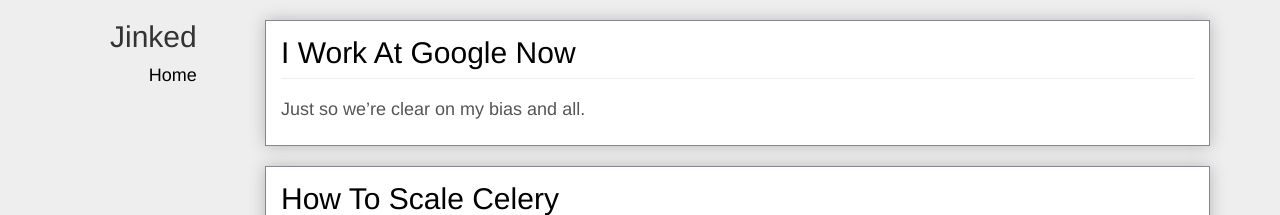
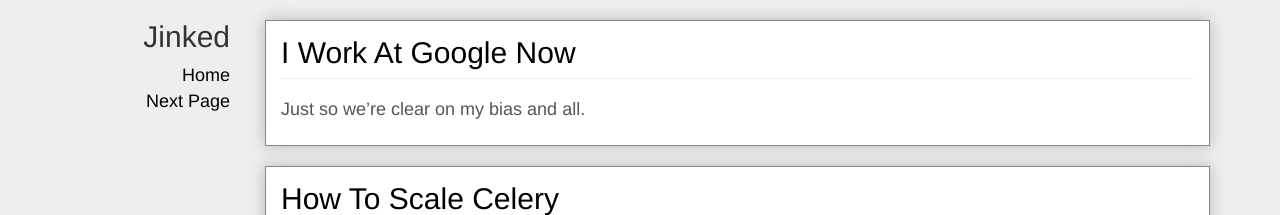
Before and after one commit to Cidan/cidan.github.io, a Jekyll site: the page built from index.html, in a window 1280 px wide. Shown: the top 215 px of the page. Built offline with Jekyll 4.4.1, drawn with Linux system fonts in a browser that asks for light colours; nearby versions of some CDN libraries; the list of posts is cut into pages by our own code.

Commit message:
paging, styles

```diff
--- a/_includes/content.html
+++ b/_includes/content.html
@@ -7,4 +7,5 @@
 		</div>
 	</div>
 {% endfor %}
+
 </div>
--- a/_includes/sidebar.html
+++ b/_includes/sidebar.html
@@ -2,5 +2,11 @@
 	<ol id="left-bar" class="bs-sidebar affix">
 		<h2 class="title">Jinked</h2>
 		<li><a href="/">Home</a></li>
+		{% if paginator.previous_page %}
+		<li><a href="{{ paginator.previous_page_path }}">Previous Page</a></li>
+		{% endif %}
+		{% if paginator.next_page %}
+		<li><a href="{{ paginator.next_page_path }}" class="pager">Next Page</a></li>
+		{% endif %}
   </ol>
 </div>
--- a/css/style.css
+++ b/css/style.css
@@ -62,10 +62,11 @@
     text-align: right;
     list-style-image: none;
     list-style-position: none;
-    list-style-type: none;
+	list-style-type: none;
+	width: 160px;
 }
 
-#left-bar a {
+#left-bar a,span {
     text-decoration: none;
     color: #000;
     font-size: 18px;
@@ -93,3 +94,19 @@
 	margin-bottom: 10px;
 	padding-bottom: 0px;
 }
+
+.pager {
+	font-size: 18px;
+}
+
+.float-left {
+	float: left;
+}
+
+.float-right {
+	float: right;
+}
+
+.pagination {
+	width: 100%;
+}
```
